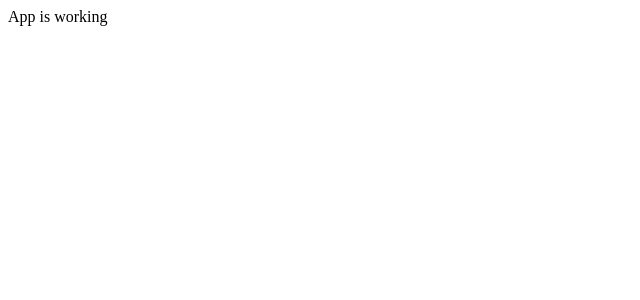
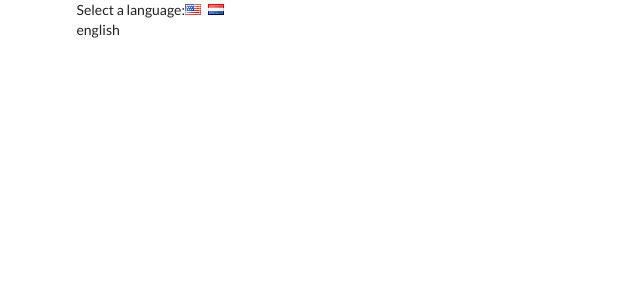
Before and after one commit to betadayz/translate-lang, a React (Create React App) app: page / in a window 1280 px wide. Shown: the top 300 px of the page, without its empty margins (0-640 px from the left). Built offline with nearby package versions, Linux system fonts and the light colour scheme.

Commit message:
selecting a language

```diff
--- a/public/index.html
+++ b/public/index.html
@@ -5,6 +5,7 @@
     <link rel="icon" href="%PUBLIC_URL%/favicon.ico" />
     <meta name="viewport" content="width=device-width, initial-scale=1" />
     <meta name="theme-color" content="#000000" />
+    <link rel="stylesheet" href="https://cdnjs.cloudflare.com/ajax/libs/semantic-ui/2.4.1/semantic.min.css" />
     <meta
       name="description"
       content="Web site created using create-react-app"
--- a/src/component/App.js
+++ b/src/component/App.js
@@ -1,9 +1,21 @@
 import React from 'react';
 
 class App extends React.Component {
+    state = { language: 'english' };
+
+    onLanguageChange = language => {
+        this.setState({ language });
+    };
     render() {
         return (
-            <div>App is working</div>
+            <div className="ui container">
+               <div>
+                   Select a language:
+                <i className="flag us" onClick={() => this.onLanguageChange('english') } />
+                <i className="flag nl" onClick={() => this.onLanguageChange('dutch') } />
+               </div>
+               {this.state.language}
+            </div>
         )
     };
 };
```
